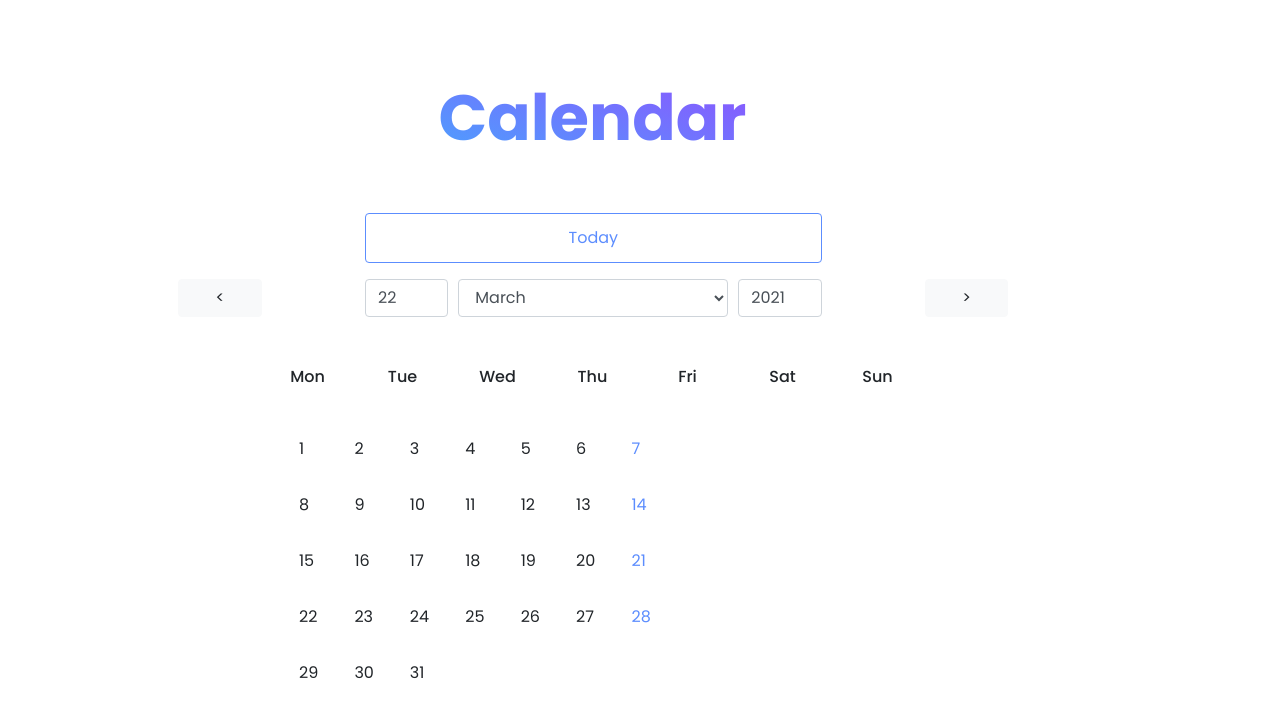
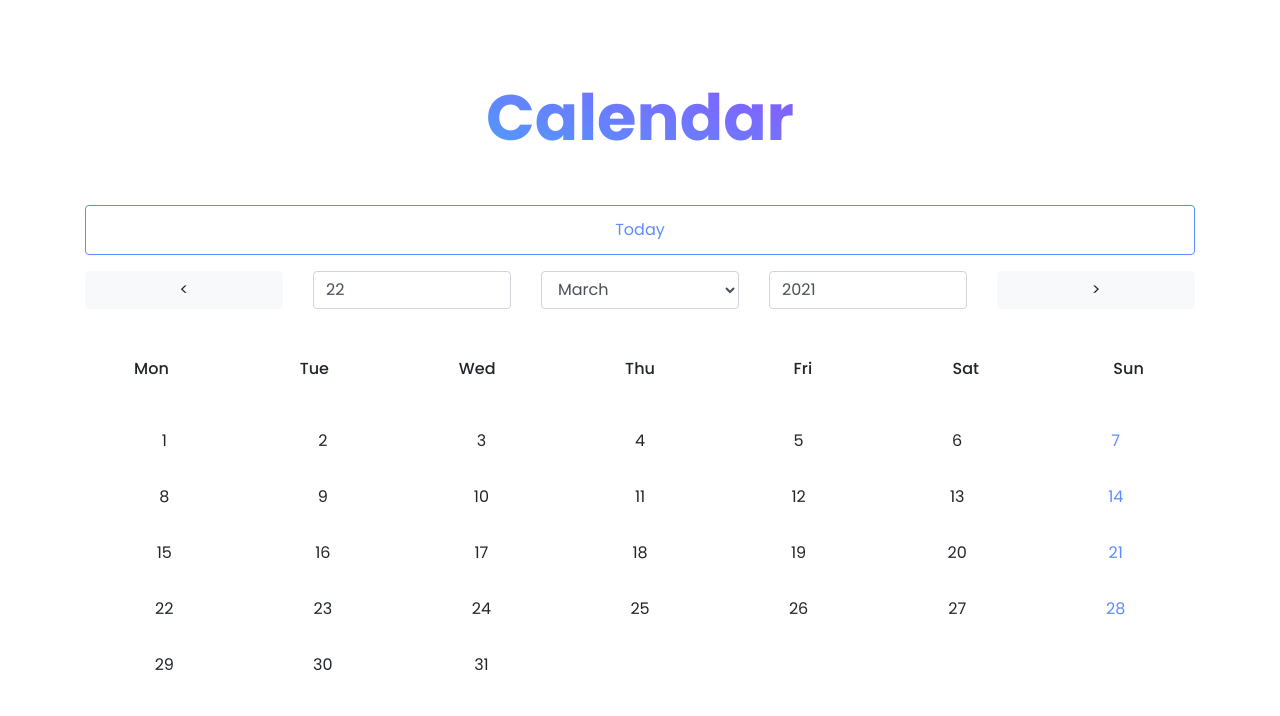
Before and after one commit to aklemen/calendar, a React (Create React App) app: page / in a window 1280 px wide. Shown: the top 716 px of the page. Built offline with nearby package versions, Linux system fonts and the light colour scheme.

Commit message:
Fix columns

```diff
--- a/src/components/calendar-day.component.jsx
+++ b/src/components/calendar-day.component.jsx
@@ -38,21 +38,21 @@ class CalendarDay extends Component {
         if (this.props.date) {
             if (this.isHoliday(this.props.date, this.props.holidays)) {
                 return (
-                    <Col className="CalendarDay CalendarDay-holiday" xs="1">
+                    <Col className="CalendarDay CalendarDay-holiday">
                         <p>{this.props.date.getDate()}</p>
                     </Col>
                 );
             }
             else if (this.isSunday(this.props.date)) {
                 return (
-                    <Col className="CalendarDay CalendarDay-sunday" xs="1">
+                    <Col className="CalendarDay CalendarDay-sunday">
                         <p>{this.props.date.getDate()}</p>
                     </Col>
                 );
             }
             else {
                 return (
-                    <Col className="CalendarDay" xs="1">
+                    <Col className="CalendarDay">
                         <p>{this.props.date.getDate()}</p>
                     </Col>
                 );
@@ -60,7 +60,7 @@ class CalendarDay extends Component {
         }
         else {
             return (
-                <Col className="CalendarDay" xs="1" />
+                <Col className="CalendarDay" />
             );
         }
 
--- a/src/components/calendar-week.component.jsx
+++ b/src/components/calendar-week.component.jsx
@@ -9,7 +9,7 @@ class CalendarWeek extends Component {
     }
     render() {
         return (
-            <Row>
+            <Row className="justify-content-md-center">
                 {this.props.week.map((date, i) =>
                     <CalendarDay
                         key={i}
--- a/src/components/calendar.component.jsx
+++ b/src/components/calendar.component.jsx
@@ -60,7 +60,6 @@ class Calendar extends Component {
                     holidaysInMonth.push(holidayDate);
                 }
             }
-
             return holidaysInMonth;
         }
     }
@@ -82,6 +81,7 @@ class Calendar extends Component {
                     selectedDay: newDate.getDate(),
                     selectedMonth: newDate.getMonth(),
                     selectedYear: newDate.getFullYear(),
+                    weeksInMonth: this.getWeeksInMonth(newDate),
                     holidaysInMonth: this.getHolidaysInMonth(newDate),
                     warning: ""
                 });
@@ -171,13 +171,13 @@ class Calendar extends Component {
         return (
             <Container className="Calendar">
                 <Row>
-                    <Col className="Calendar-title" xs={{ span: 11 }}>
+                    <Col className="Calendar-title">
                         <h1>Calendar</h1>
                     </Col>
                 </Row>
                 <Form>
-                    <Form.Row>
-                        <Form.Group as={Col} xs={{ span: 5, offset: 3 }}>
+                    <Row className="justify-content-md-center">
+                        <Form.Group as={Col}>
                             <Button
                                 onClick={this.handleTodayClick}
                                 variant="outline-dark"
@@ -185,12 +185,12 @@ class Calendar extends Component {
                                 block
                             >Today</Button>
                         </Form.Group>
-                    </Form.Row>
-                    <Form.Row>
-                        <Form.Group as={Col} xs={{ span: 1, offset: 1 }}>
+                    </Row>
+                    <Row className="justify-content-md-center">
+                        <Form.Group as={Col}>
                             <Button variant="light" block>{"<"}</Button>
                         </Form.Group>
-                        <Form.Group as={Col} xs={{ span: 1, offset: 1 }}>
+                        <Form.Group as={Col}>
                             <Form.Control
                                 type="number"
                                 placeholder="dd"
@@ -200,7 +200,7 @@ class Calendar extends Component {
                                 onChange={this.handleDayChange}
                             />
                         </Form.Group>
-                        <Form.Group as={Col} xs={{ span: 3 }}>
+                        <Form.Group as={Col}>
                             <Form.Control
                                 as="select"
                                 value={this.state.selectedMonth}
@@ -209,7 +209,7 @@ class Calendar extends Component {
                                 {months.map((month, i) => <option value={i} key={i}>{month}</option>)}
                             </Form.Control>
                         </Form.Group>
-                        <Form.Group as={Col} xs={{ span: 1 }}>
+                        <Form.Group as={Col}>
                             <Form.Control
                                 type="number"
                                 placeholder="yyyy"
@@ -219,33 +219,32 @@ class Calendar extends Component {
                                 onChange={this.handleYearChange}
                             />
                         </Form.Group>
-                        <Form.Group as={Col} xs={{ span: 1, offset: 1 }}>
+                        <Form.Group as={Col}>
                             <Button variant="light" block>{">"}</Button>
                         </Form.Group>
-                    </Form.Row>
+                    </Row>
                     {this.state.warning &&
-                        <Form.Row>
-                            <Col xs={{ span: 5, offset: 3 }}>
+                        <Row className="justify-content-md-center">
+                            <Col>
                                 <Alert
                                     className="Calendar-alert"
                                     variant="warning">
                                     {this.state.warning}
                                 </Alert>
                             </Col>
-                        </Form.Row>
+                        </Row>
                     }
                 </Form>
-                <Row className="Calendar-dayNames">
-                    <Col xs="2" />
+                <Row className="Calendar-dayNames justify-content-md-center">
                     {days.map((day, i) =>
-                        <Col xs="1" key={i}>
+                        <Col
+                            key={i}
+                        >
                             <p>{day}</p>
                         </Col>
                     )}
                 </Row>
-                <Row className="Calendar-days">
-                    <Col xs="2" />
-                    <Col xs="7">
+                <Container className="Calendar-days" fluid >
                         {this.state.weeksInMonth.map((week, i) =>
                             <CalendarWeek
                                 key={i}
@@ -253,8 +252,7 @@ class Calendar extends Component {
                                 holidays={this.state.holidaysInMonth}
                             />
                         )}
-                    </Col>
-                </Row>
+                </Container>
             </Container>
         );
     }
--- a/src/styles/calendar.style.css
+++ b/src/styles/calendar.style.css
@@ -3,15 +3,6 @@ body{
     text-align: center !important;
 }
 
-h1 {
-    font-weight: 700 !important;
-    font-size: 4rem !important;
-    color: #5C8DFE;
-    background-color: #21D4FD;
-    background-image: linear-gradient(19deg, #21D4FD 0%, #B721FF 100%);
-    -webkit-background-clip: text;
-	-webkit-text-fill-color: transparent;
-}
 
 
 .form-control:focus {
@@ -24,7 +15,14 @@ h1 {
     margin: 5rem 0;
 }
 
-.Calendar-title {
+.Calendar-title h1 {
+	-webkit-text-fill-color: transparent;
+    -webkit-background-clip: text;
+    background-color: #21D4FD;
+    background-image: linear-gradient(19deg, #21D4FD 0%, #B721FF 100%);
+    color: #5C8DFE;
+    font-size: 4rem !important;
+    font-weight: 700 !important;
     margin-bottom: 3rem;
 }
 
```
Lines whose indentation alone changed are shown as unchanged.
